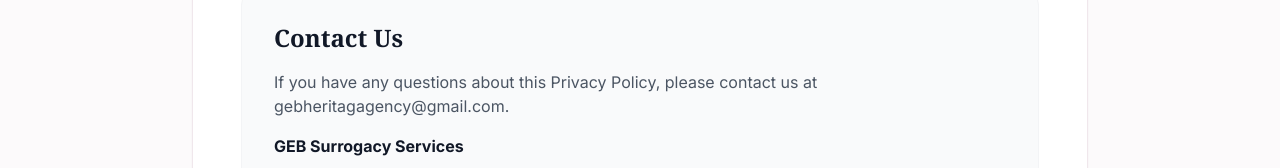
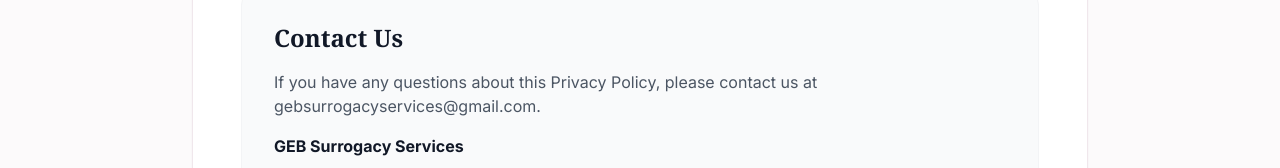
Before and after one commit to Modiamomndstar/gebsurrogacy, a React (Vite) app: page /privacy in a window 1280 px wide. Shown: the part 1112-1280 px from the top of the page. Built offline with nearby package versions, Linux system fonts and the light colour scheme.

Commit message:
fix: global email cleanup to gebsurrogacyservices@gmail.com

```diff
--- a/src/pages/Contact.tsx
+++ b/src/pages/Contact.tsx
@@ -91,7 +91,7 @@ export default function Contact() {
       city: 'Nigeria Office',
       address: siteSettings.nigeria_address || 'Block D5 Flat 36 CBN Estate 2, Satellite Town Lagos Nigeria',
       phone: siteSettings.nigeria_phone || '+2347034270722',
-      email: siteSettings.nigeria_email || 'gebheritagagency@gmail.com'
+      email: siteSettings.nigeria_email || 'gebsurrogacyservices@gmail.com'
     },
     {
       city: 'UK Presence',
@@ -380,7 +380,7 @@ export default function Contact() {
             <a href="https://instagram.com/geb_surrogacy_services" target="_blank" className="flex items-center gap-2 font-bold text-gray-900 hover:text-[#e4405f] transition-colors"><Instagram className="w-6 h-6" /> Instagram</a>
             <a href="https://facebook.com/share/192smxW7GG/" target="_blank" className="flex items-center gap-2 font-bold text-gray-900 hover:text-[#1877f2] transition-colors"><Facebook className="w-6 h-6" /> Facebook</a>
             <a href="https://wa.me/2347034270722" target="_blank" className="flex items-center gap-2 font-bold text-gray-900 hover:text-[#25d366] transition-colors"><MessageCircle className="w-6 h-6" /> WhatsApp</a>
-            <a href="mailto:info@gebsurrogacy.com" className="flex items-center gap-2 font-bold text-gray-900 hover:text-[#f8a4b9] transition-colors"><Mail className="w-6 h-6" /> Email</a>
+            <a href="mailto:gebsurrogacyservices@gmail.com" className="flex items-center gap-2 font-bold text-gray-900 hover:text-[#f8a4b9] transition-colors"><Mail className="w-6 h-6" /> Email</a>
           </div>
         </div>
       </section>
--- a/src/pages/PrivacyPolicy.tsx
+++ b/src/pages/PrivacyPolicy.tsx
@@ -65,7 +65,7 @@ const PrivacyPolicy = () => {
             <div className="bg-gray-50 rounded-2xl p-8 border border-gray-100">
               <h2 className="text-2xl font-serif font-bold text-gray-900 mb-4">Contact Us</h2>
               <p className="text-gray-600 mb-4">
-                If you have any questions about this Privacy Policy, please contact us at gebheritagagency@gmail.com.
+                If you have any questions about this Privacy Policy, please contact us at gebsurrogacyservices@gmail.com.
               </p>
               <div className="space-y-2 text-gray-600">
                 <p className="font-bold text-gray-900">GEB Surrogacy Services</p>
--- a/src/pages/TermsOfService.tsx
+++ b/src/pages/TermsOfService.tsx
@@ -70,7 +70,7 @@ const TermsOfService = () => {
             <div className="bg-gray-50 rounded-2xl p-8 border border-gray-100 mt-12">
               <h2 className="text-2xl font-serif font-bold text-gray-900 mb-4">Contact Us</h2>
               <p className="text-gray-600 mb-4">
-                If you have any questions about these Terms, please contact us at gebheritagagency@gmail.com.
+                If you have any questions about these Terms, please contact us at gebsurrogacyservices@gmail.com.
               </p>
               <div className="space-y-2 text-gray-600">
                 <p className="font-bold text-gray-900">GEB Surrogacy Services</p>
```
Also changed, not shown: 1 other file (tests, documents, lock files or other folders).
